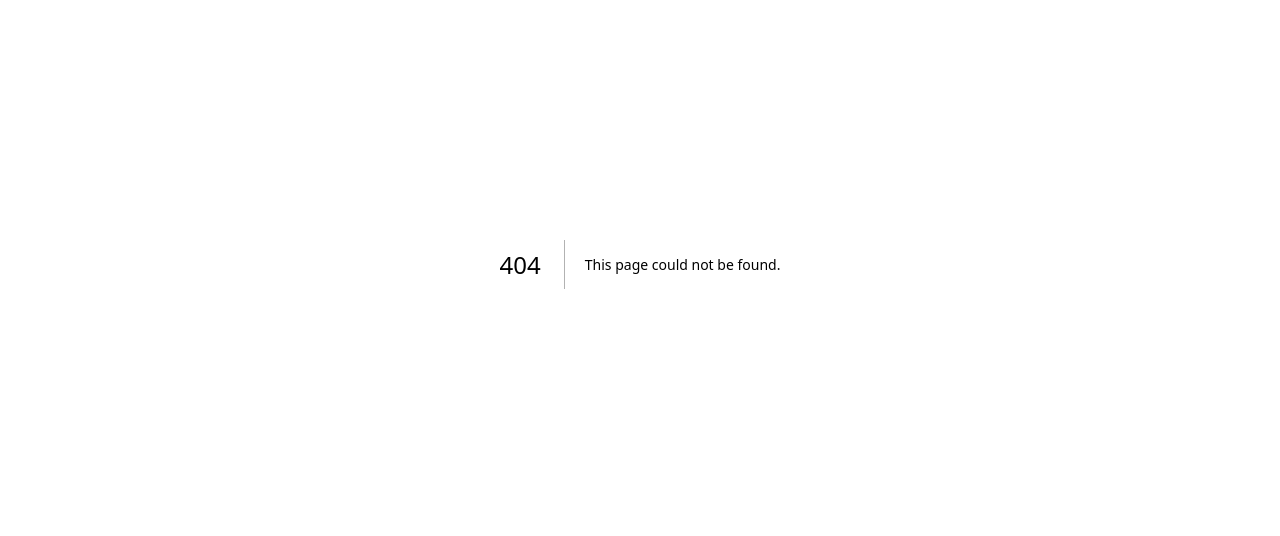
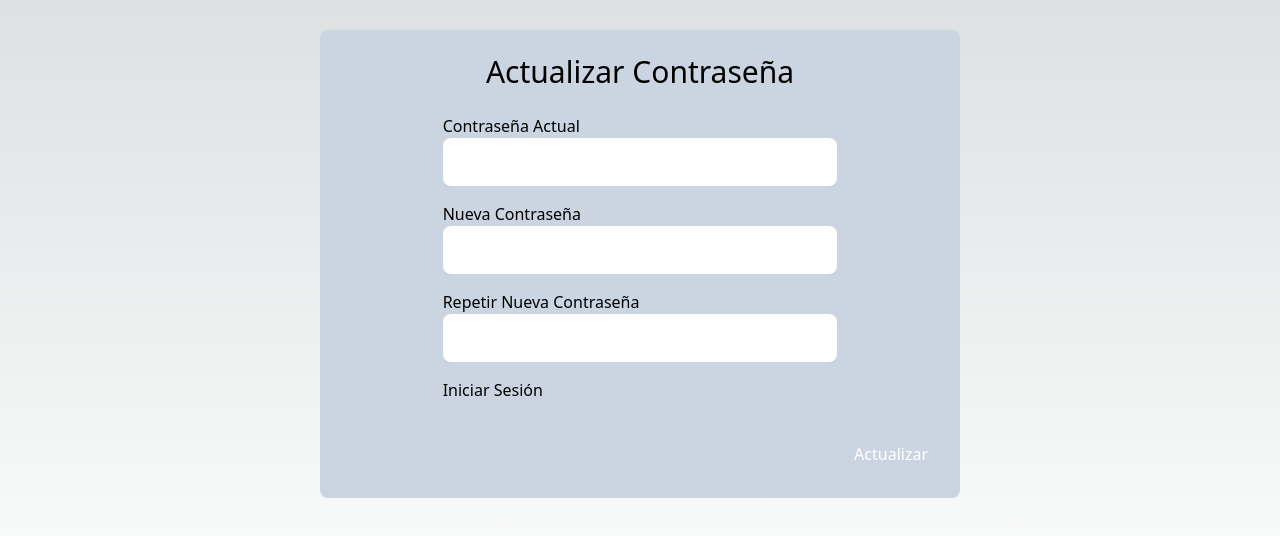
Before and after one commit to inkua/peopleexperience-v01, a Next.js app: page /auth/update in a window 1280 px wide. Before the commit this address had no page. Shown: the part 136-672 px from the top of the page. Built offline with nearby package versions, Linux system fonts and the light colour scheme.

Commit message:
login update

```diff
--- a/src/app/(auth)/auth/page.jsx
+++ b/src/app/(auth)/auth/page.jsx
@@ -1,8 +1,8 @@
 "use client"
 import React, { useState } from 'react'
+import loginBackground from "@/../public/auth/FONDOLOGIN.svg"
+import logoInkua from "@/../public/auth/logo-inkua-login.svg"
 import Image from 'next/image'
-import Link from 'next/link'
-
 function Login() {
     const [Mail, setMail] = useState("")
     const [Contraseña, setContraseña] = useState("")
@@ -11,7 +11,8 @@ function Login() {
     const handleInputEmail = (e) => setMail(e.target.value)
     const handleInputContraseña = (e) => setContraseña(e.target.value)
 
-    const buscar = () => {
+    const ingresar = (e) => {
+        e.preventDefault()
         setError(false)
         if (Mail !== "" && Contraseña !== "") {
             setContraseña("")
@@ -21,44 +22,58 @@ function Login() {
         }
     }
   return (
-    <div className='flex flex-col justify-center mx-auto w-11/12 bg-slate-300 p-6 rounded-lg lg:w-6/12'>
-            <Image
-                className='mb-4'
-                width="80"
-                height="50"
-                src="/auth/inkuaLogo.png"
-                alt="logo inkua"
-                priority
-            />
-            <h1 className='text-center text-3xl mb-4'>Inicia Sesión</h1>
-            <div className="flex flex-col w-8/12 mx-auto m-2">
-                <p className={`${error ? "flex" : "hidden"} mb-4 text-red-700`}>Debes completar todos los campos</p>
-                <label htmlFor="inputEmail">Correo Electrónico</label>
-                <input
-                    onChange={handleInputEmail}
-                    value={Mail || ""}
-                    type="email"
-                    className="rounded-lg p-3"
-                    id="inputEmail"
-                    placeholder='ejemplo@inkua.de'
-                />
+<div className='flex flex-col h-screen'>
+    <div className="bg-white h-full dark:bg-gray-900">
+    <div className="flex h-full justify-center">
+    <div className="hidden h-full lg:block lg:w-7/12" style={{ backgroundImage: `url(${loginBackground.src})`,  backgroundSize: 'cover',  backgroundRepeat: 'no-repeat' }}>
+    <div className="flex items-center h-full justify-center px-20 bg-gray-900 bg-opacity-40">
+        <div className='h-auto'>
+            <div className="w-max mx-auto mt-3 text-white font-semibold leading-none">
+                <p className='text-[60px] leading-none'>Conecta</p>
+                <div className='flex m-0 p-0 gap-2 font-normal text-[40px] leading-none'>
+                    con la
+                    <p className='text-[#FE9C40] leading-none'>comunidad IT</p>
+                </div>
+                <p className='font-normal text-[45px] leading-none'>más grande</p>
+                <p className='text-[40px] leading-none'>de la</p>
+                <p className='h-auto m-0 p-0 text-[#FE9C40] text-[65px] leading-none'>galaxia</p>
             </div>
-            <div className="flex flex-col w-8/12 mx-auto m-2">
-                <label htmlFor="inputPassword">Contraseña</label>
-                <input
-                    onChange={handleInputContraseña}
-                    type="password"
-                    value={Contraseña || ""}
-                    className="rounded-lg p-3"
-                    id="inputPassword"
-                />
-                <div className='flex flex-col'>
-                    <Link className='text-sm text-inkuaBlue mt-2' href="/Login/Recuperar">Recuperar Contraseña</Link>
-                    <Link className='text-sm text-inkuaBlue mt-2' href="/Login/Actualizar">Actualizar Contraseña</Link>
+        </div>
+    </div>
+</div>
+
+        <div className="flex flex-col justify-between w-4/5 max-w-md p-6 mx-auto lg:w-5/12">
+        <Image className='self-end' src={logoInkua} width="80" heigth="45" alt="logo inkua" />
+                <div className='pb-24 w-4/5 mx-auto'>
+                    <p className="mb-4 text-xl text-[#0185B6] font-bold dark:text-gray-300">Iniciar Sesión</p>
+                    {error ? (<p className='text-red-600'>Debe completar todos los campos</p>) : null}
+                    <form>
+                        <div>
+                            <label for="email" className="block mb-2 font-semibold text-md text-[#0185B6] dark:text-gray-200">Email</label>
+                            <input onChange={handleInputEmail} type="email" name="email" id="email" value={Mail} className="block w-full px-4 py-2 mt-2 text-gray-700 placeholder-gray-400 bg-white border-2 border-[#0485af] rounded-lg dark:placeholder-gray-600 dark:bg-gray-900 dark:text-gray-300 dark:border-gray-700 focus:border-blue-400 dark:focus:border-blue-400 focus:ring-blue-400 focus:outline-none focus:ring focus:ring-opacity-40" />
+                        </div>
+
+                        <div className="mt-6">
+                            <div className="flex justify-between mb-2">
+                                <label for="password" className="text-md font-semibold text-[#0185B6] dark:text-gray-200">Contraseña</label>
+                            </div>
+                            <input onChange={handleInputContraseña} type="password" name="password" value={Contraseña} id="password" className="block w-full px-4 py-2 mt-2 text-gray-700 placeholder-gray-400 bg-white border-2 border-[#0485af] rounded-lg dark:placeholder-gray-600 dark:bg-gray-900 dark:text-gray-300 dark:border-gray-700 focus:border-blue-400 dark:focus:border-blue-400 focus:ring-blue-400 focus:outline-none focus:ring focus:ring-opacity-40" />
+                        </div>
+                        <div className="mt-6">
+                            <button onClick={e => ingresar(e)} className="flex w-max mx-auto px-8 py-2 text-lg tracking-wide  shadow-[0_4px_6px_rgba(0,0,0,0.5)] bg-[#FE9C40] text-white transition-colors duration-300 transform rounded-lg focus:outline-none focus:ring focus:ring-opacity-50">
+                                Ingresar
+                            </button>
+                        </div>
+                    </form>
+                    <p className="mt-6 text-sm text-center underline font-semibold text-[#0185B6]">¿Olvidaste tu Contraseña?</p>
                 </div>
-            </div>
-            <button onClick={buscar} className='w-max text-white rounded-md mt-6 self-end ml-3 p-2 bg-inkuaBlue'>Iniciar Sesión</button>
         </div>
+    </div>
+</div>
+<div className='bg-[#232323] text-center w-full p-4'>
+<p className='text-white font-extralight'>InkuA - Todos los derechos reservados</p>
+</div>
+</div>
   )
 }
 
--- a/src/app/(auth)/auth/recovery/page.jsx
+++ b/src/app/(auth)/auth/recovery/page.jsx
@@ -1,10 +1,57 @@
-import React from 'react'
+"use client"
+import React, { useState } from 'react'
+import Link from 'next/link'
+function RecoveryPass() {
+  const [errorIgualdad, setErrorIgualdad] = useState(false)
+  const [errorVacio, setErrorVacio] = useState(false)
+  const [mail1, setMail1] = useState("")
+  const [mail2, setMail2] = useState("")
 
-function RecoveryPass() {
+  const mail1Change = (e) => {
+      setMail1(e.target.value)
+  }
+
+  const mail2Change = (e) => {
+      setMail2(e.target.value)
+  }
+  const confirmarRecuperacion = () => {
+      setErrorIgualdad(false)
+      setErrorVacio(false)
+      mail1 !== mail2 ? setErrorIgualdad(true) : setErrorIgualdad(false)
+      mail1 === "" || mail2 === "" ? setErrorVacio(true) : setErrorVacio(false)
+  }
+
   return (
-    <div className='text-white'>
-      Recovery Pass
-    </div>
+  <div className='w-full h-screen flex justify-center items-center'>
+    <div className='flex flex-col justify-center mx-auto w-11/12 bg-slate-300 p-6 rounded-lg lg:w-6/12'>
+            <h1 className='text-center text-3xl mb-4'>Recuperar Contraseña</h1>
+            <div className="flex flex-col w-8/12 mx-auto m-2">
+                <p className={`${errorVacio || errorIgualdad ? "flex" : "hidden"} mb-4 text-red-700`}>{errorIgualdad ? "Los campos deben ser iguales" : "Debes completar todos los campos"}</p>
+                <label htmlFor="inputEmail">Correo Electrónico</label>
+                <input
+                    onChange={mail1Change}
+                    type="email"
+                    className="rounded-lg p-3"
+                    id="inputEmail"
+                    placeholder='ejemplo@inkua.de'
+                />
+            </div>
+            <div className="flex flex-col w-8/12 mx-auto m-2">
+                <label htmlFor="inputEmail">Repetir Correo Electrónico</label>
+                <input
+                    onChange={mail2Change}
+                    type="email"
+                    className="rounded-lg p-3"
+                    id="inputEmail"
+                    placeholder='ejemplo@inkua.de'
+                />
+                <div className='flex gap-4 mt-2'>
+                    <Link className='text-inkuaBlue' href="/auth">Iniciar Sesión</Link>
+                </div>
+            </div>
+            <button onClick={() => confirmarRecuperacion()} className='w-max text-white rounded-md mt-6 self-end ml-3 p-2 bg-inkuaBlue'>Recuperar</button>
+        </div>
+  </div>
   )
 }
 
--- /dev/null
+++ b/src/app/(auth)/auth/update/page.jsx
@@ -0,0 +1,68 @@
+"use client"
+import React, { useState } from 'react'
+import Image from 'next/image'
+import Link from 'next/link'
+function Update (){
+    const [contraseñaActual, setContraseñaActual] = useState("")
+    const [contraseña1, setContraseña1] = useState("")
+    const [contraseña2, setContraseña2] = useState("")
+    const [error, setError] = useState(false)
+    const [errorIgualdad, setErrorIgualdad] = useState(false)
+
+    const changeActual = (e) => {
+        setContraseñaActual(e.target.value)
+    }
+    const changeContraseña1 = (e) => {
+        setContraseña1(e.target.value)
+    }
+    const changeContraseña2 = (e) => {
+        setContraseña2(e.target.value)
+    }
+
+    const actualizarContraseña = () => {
+        setError(false)
+        setErrorIgualdad(false)
+        contraseña1 !== contraseña2 ? setErrorIgualdad(true) : setErrorIgualdad(false)
+        contraseñaActual === "" || contraseña1 === "" || contraseña2 === "" ? setError(true) : setError(false)
+    }
+
+
+    return(
+        <div className='w-full h-screen flex justify-center items-center'>
+        <div className='flex flex-col justify-center mx-auto w-11/12 h-max bg-slate-300 p-6 rounded-lg lg:w-6/12'>
+            <h1 className='text-center text-3xl mb-4'>Actualizar Contraseña</h1>
+            <div className="flex flex-col w-8/12 mx-auto m-2">
+                <p className={`${error || errorIgualdad ? "flex" : "hidden"} mb-4 text-red-700`}>{errorIgualdad ? "Los campos 'Nueva Contraseña' deben ser iguales" : "Debes completar todos los campos"}</p>
+                <label htmlFor="inputEmail">Contraseña Actual</label>
+                <input
+                    onChange={changeActual}
+                    type="password"
+                    className="rounded-lg p-3"
+                    />
+            </div>
+            <div className="flex flex-col w-8/12 mx-auto m-2">
+                <label htmlFor="inputPassword">Nueva Contraseña</label>
+                <input
+                    onChange={changeContraseña1}
+                    type="password"
+                    className="rounded-lg p-3"
+                    />
+            </div>
+            <div className="flex flex-col w-8/12 mx-auto m-2">
+                <label htmlFor="inputPassword">Repetir Nueva Contraseña</label>
+                <input
+                    onChange={changeContraseña2}
+                    type="password"
+                    className="rounded-lg p-3"
+                    />
+                <div className='flex gap-4'>
+                    <Link className='text-inkuaBlue mt-4' href="/auth">Iniciar Sesión</Link>
+                </div>
+            </div>
+            <button onClick={actualizarContraseña} className='w-max text-white rounded-md mt-6 self-end ml-3 p-2 bg-inkuaBlue'>Actualizar</button>
+        </div>
+                    </div>
+    )
+}
+
+export default Update
--- a/tailwind.config.js
+++ b/tailwind.config.js
@@ -7,6 +7,9 @@ module.exports = {
   ],
   theme: {
     extend: {
+      height: {
+        'screen-minus-56': 'calc(100vh - 56px)',
+      },
       backgroundImage: {
         "gradient-radial": "radial-gradient(var(--tw-gradient-stops))",
         "gradient-conic":
```
